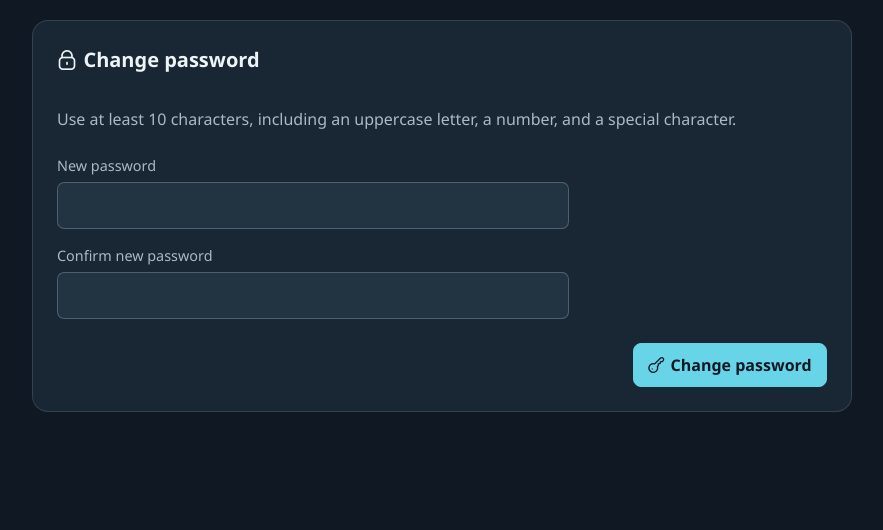
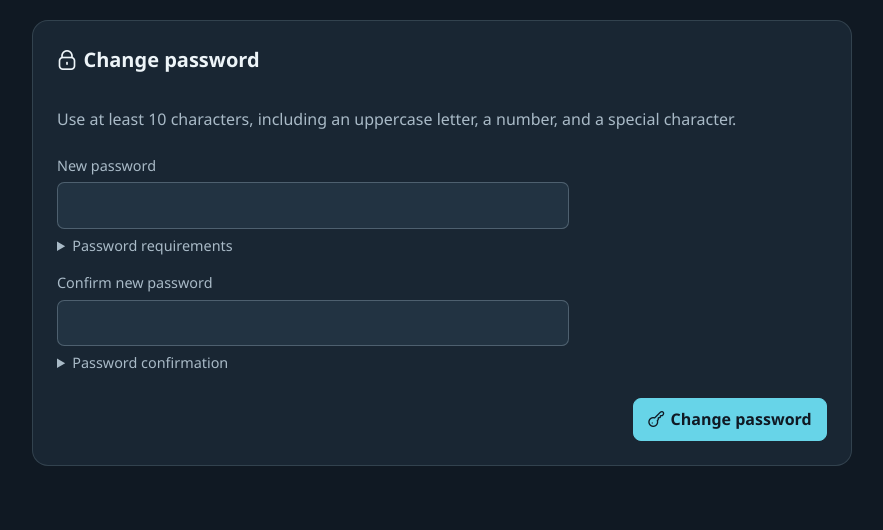
Before and after one commit to alexkg913/SkillSwap, a Django app: page /user_profile/home_profile/security_settings/ in a window 1280 px wide. Shown: the part 297-827 px from the top of the page, without its empty margins (198-1081 px from the left). Before the commit the page ends 709 px from the top, so only its background shows below. Run offline with Django 5.2, Linux system fonts and the light colour scheme; the visitor is signed in with stand-in values (Sample User, id 1); some libraries are stand-ins or nearby versions.

Commit message:
Added the same password strength requirements on password change. Tested it with another placeholder testing password feedback.

```diff
--- a/user_profile/static/css/security_settings.css
+++ b/user_profile/static/css/security_settings.css
@@ -17,6 +17,54 @@
     margin-top: 1.5rem;
 }
 
+.password-requirements,
+.password-confirmation {
+    color: var(--text-muted);
+    font-size: .9rem;
+}
+
+.password-requirements summary,
+.password-confirmation summary {
+    width: fit-content;
+    cursor: pointer;
+}
+
+.password-requirements ul {
+    margin: .5rem 0 0;
+    padding-left: 1.5rem;
+}
+
+.password-requirements li.met,
+.password-confirmation.matches {
+    color: var(--accent);
+}
+
+.password-requirements li.met::after {
+    content: " ✓";
+}
+
+.password-confirmation.mismatch {
+    color: #ffb0b0;
+}
+
+.password-confirmation.matches #password-match-status,
+.password-confirmation.mismatch #password-match-status {
+    display: inline-block;
+    animation: password-status-enter .2s ease-out;
+}
+
+@keyframes password-status-enter {
+    from { opacity: .45; transform: translateY(4px); }
+    to { opacity: 1; transform: translateY(0); }
+}
+
+@media (prefers-reduced-motion: reduce) {
+    .password-confirmation.matches #password-match-status,
+    .password-confirmation.mismatch #password-match-status {
+        animation: none;
+    }
+}
+
 .password-message {
     padding: .75rem 1rem;
     border: 1px solid var(--accent);
--- /dev/null
+++ b/user_profile/static/user_profile/js/password_feedback.js
@@ -0,0 +1,39 @@
+(function () {
+    const password = document.getElementById("id_password");
+    const confirmation = document.getElementById("id_password_confirm");
+    const requirements = document.getElementById("password-requirements");
+    const confirmationDetails = document.getElementById("password-confirmation");
+    const matchStatus = document.getElementById("password-match-status");
+
+    if (!password || !confirmation || !requirements || !confirmationDetails) return;
+
+    const rules = [
+        ["rule-length", value => Array.from(value).length >= 10],
+        ["rule-uppercase", value => /[A-Z]/.test(value)],
+        ["rule-special", value => /[^A-Za-z0-9\s]/.test(value)],
+        ["rule-number", value => /[0-9]/.test(value)],
+    ];
+
+    function updateConfirmation() {
+        const hasConfirmation = confirmation.value.length > 0;
+        const matches = hasConfirmation && confirmation.value === password.value;
+        confirmationDetails.classList.toggle("matches", matches);
+        confirmationDetails.classList.toggle("mismatch", hasConfirmation && !matches);
+        matchStatus.textContent = !hasConfirmation
+            ? "Password confirmation"
+            : matches ? "Passwords match" : "The passwords don't match";
+    }
+
+    password.addEventListener("input", () => {
+        requirements.open = true;
+        for (const [id, check] of rules) {
+            document.getElementById(id).classList.toggle("met", check(password.value));
+        }
+        updateConfirmation();
+    });
+
+    confirmation.addEventListener("input", () => {
+        confirmationDetails.open = true;
+        updateConfirmation();
+    });
+})();
--- a/user_profile/templates/user_profile/security_settings.html
+++ b/user_profile/templates/user_profile/security_settings.html
@@ -12,6 +12,7 @@
         <link rel="stylesheet" href="{% static 'user_profile/css/appearance_light.css' %}">
         <script src="{% static 'user_profile/js/appearance.js' %}"></script>
         <script src="{% static 'user_profile/js/account_menu.js' %}" defer></script>
+        <script src="{% static 'user_profile/js/password_feedback.js' %}" defer></script>
     </head>
     <body>
         <header class="site-header">
@@ -49,12 +50,24 @@
                     <div class="password-fields">
                         <div class="form-field{% if form.password.errors %} form-field--error{% endif %}">
                             <label for="{{ form.password.id_for_label }}">New password</label>
-                            <input id="{{ form.password.id_for_label }}" name="password" type="password" autocomplete="new-password" required>
+                            <input id="{{ form.password.id_for_label }}" name="password" type="password" autocomplete="new-password" aria-describedby="password-rules" required>
+                            <details class="password-requirements" id="password-requirements">
+                                <summary>Password requirements</summary>
+                                <ul id="password-rules">
+                                    <li id="rule-length">At least 10 characters</li>
+                                    <li id="rule-uppercase">At least 1 uppercase letter</li>
+                                    <li id="rule-special">At least 1 special character</li>
+                                    <li id="rule-number">At least 1 number</li>
+                                </ul>
+                            </details>
                             {% if form.password.errors %}<div class="field-errors" role="alert">{{ form.password.errors }}</div>{% endif %}
                         </div>
                         <div class="form-field{% if form.password_confirm.errors %} form-field--error{% endif %}">
                             <label for="{{ form.password_confirm.id_for_label }}">Confirm new password</label>
                             <input id="{{ form.password_confirm.id_for_label }}" name="password_confirm" type="password" autocomplete="new-password" required>
+                            <details class="password-confirmation" id="password-confirmation">
+                                <summary><span id="password-match-status" role="status">Password confirmation</span></summary>
+                            </details>
                             {% if form.password_confirm.errors %}<div class="field-errors" role="alert">{{ form.password_confirm.errors }}</div>{% endif %}
                         </div>
                     </div>
```
Also changed, not shown: user_profile/test_password_feedback.py (added, +36 -0 lines).
